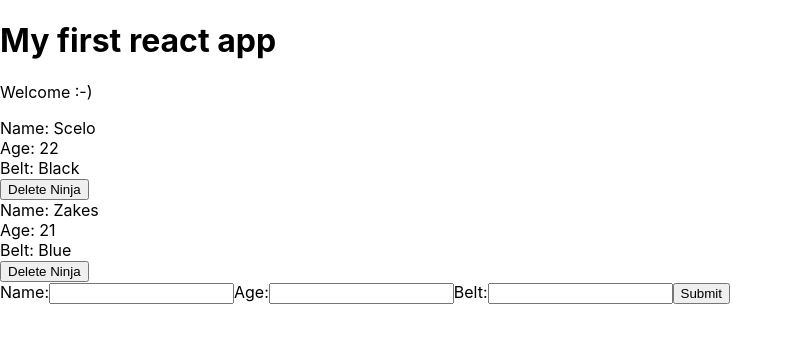
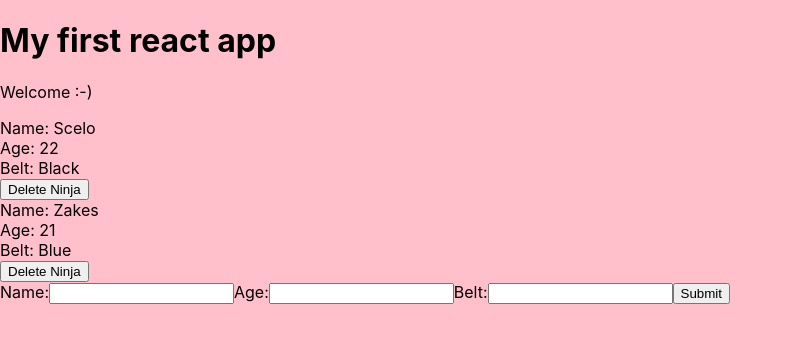
Before and after one commit to phyzikhs/reactjs, a React (Create React App) app in the folder react-redux/myapp/: page / in a window 1280 px wide. Shown: the top 342 px of the page, without its empty margins (0-793 px from the left). Built offline with nearby package versions, Linux system fonts and the light colour scheme.

Commit message:
Any css imported is applied in all the components So just use 1 css index.css All the design there or also add an external css link. Like materializecss

```diff
--- /dev/null
+++ b/react-redux/myapp/src/Ninjas.css
@@ -0,0 +1,9 @@
+body{
+    background: pink;
+    transition: all 1s;
+}
+
+.ninjas form{
+    background: #fff;
+    padding: 20px;
+}
--- a/react-redux/myapp/src/Ninjas.js
+++ b/react-redux/myapp/src/Ninjas.js
@@ -1,4 +1,5 @@
 import React, { Component } from "react";
+import './Ninjas.css'
 
 const Ninjas = ({ninjas, deleteNinja}) => {
   const ninjaList = ninjas.map(ninja => {
```
Also changed, not shown: 1 other file (tests, documents, lock files or other folders).
